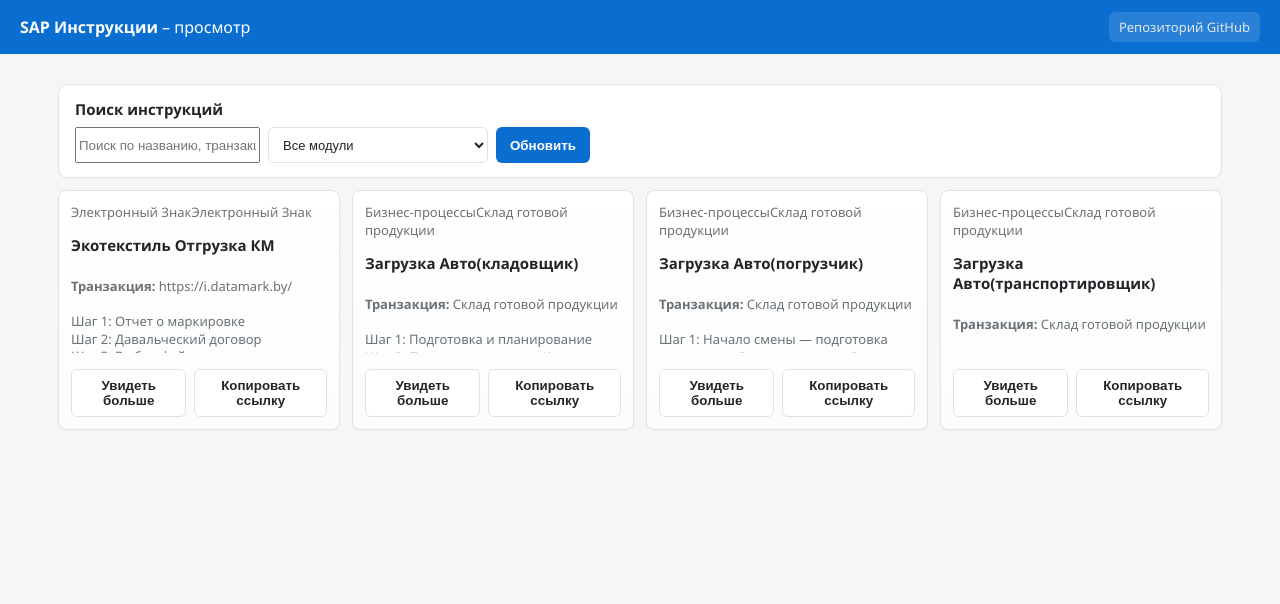
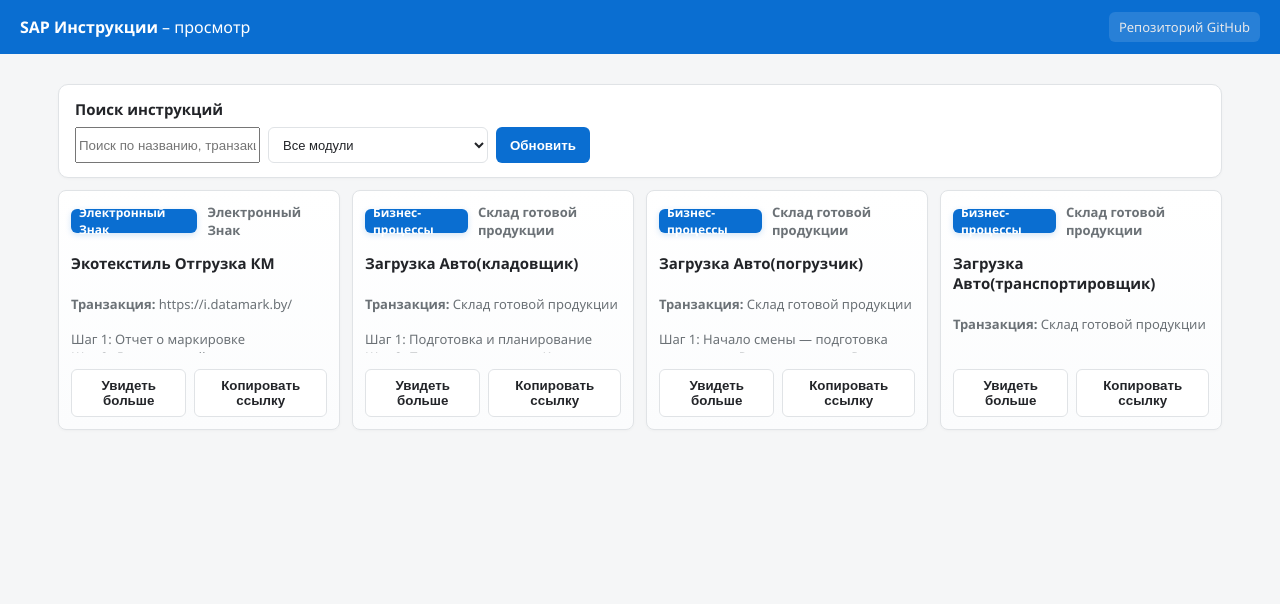
Before and after one commit to GazonSGP/sap, a plain HTML site: page index.html in a window 1280 px wide. Drawn offline with Linux system fonts and the light colour scheme.

Commit message:
Update styles.css

```diff
--- a/css/styles.css
+++ b/css/styles.css
@@ -180,6 +180,34 @@
   color:var(--sap-accent);
   background:var(--sap-accent-soft);
 }
+/* Fiori-style badge: [ CODE ] Name */
+.fiori-badge {
+  display: inline-flex;
+  align-items: center;
+  gap: 10px;
+  font-size: 13px;
+}
+
+.fiori-badge-code {
+  display:inline-flex;
+  align-items:center;
+  justify-content:center;
+  min-width:36px;
+  height:24px;
+  padding:0 8px;
+  background:var(--sap-accent);
+  color:#fff;
+  border-radius:6px;
+  font-weight:700;
+  font-size:12px;
+  box-shadow: 0 2px 6px rgba(10,110,209,0.18);
+}
+
+.fiori-badge-name {
+  color: var(--sap-text-subtle);
+  font-weight:600;
+  font-size:13px;
+}
 
 /* === Modal (instruction viewer) === */
 .modal-backdrop{
```
